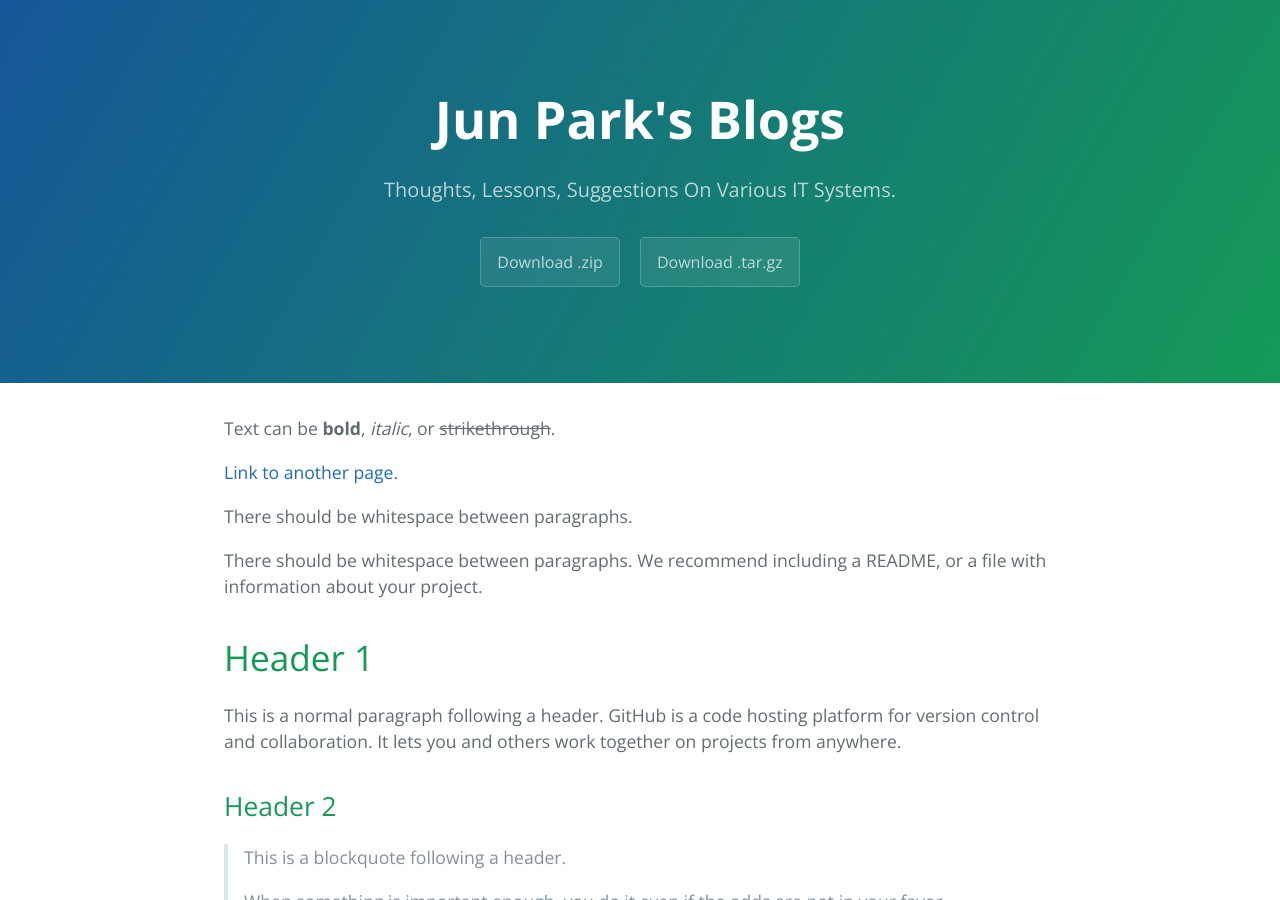
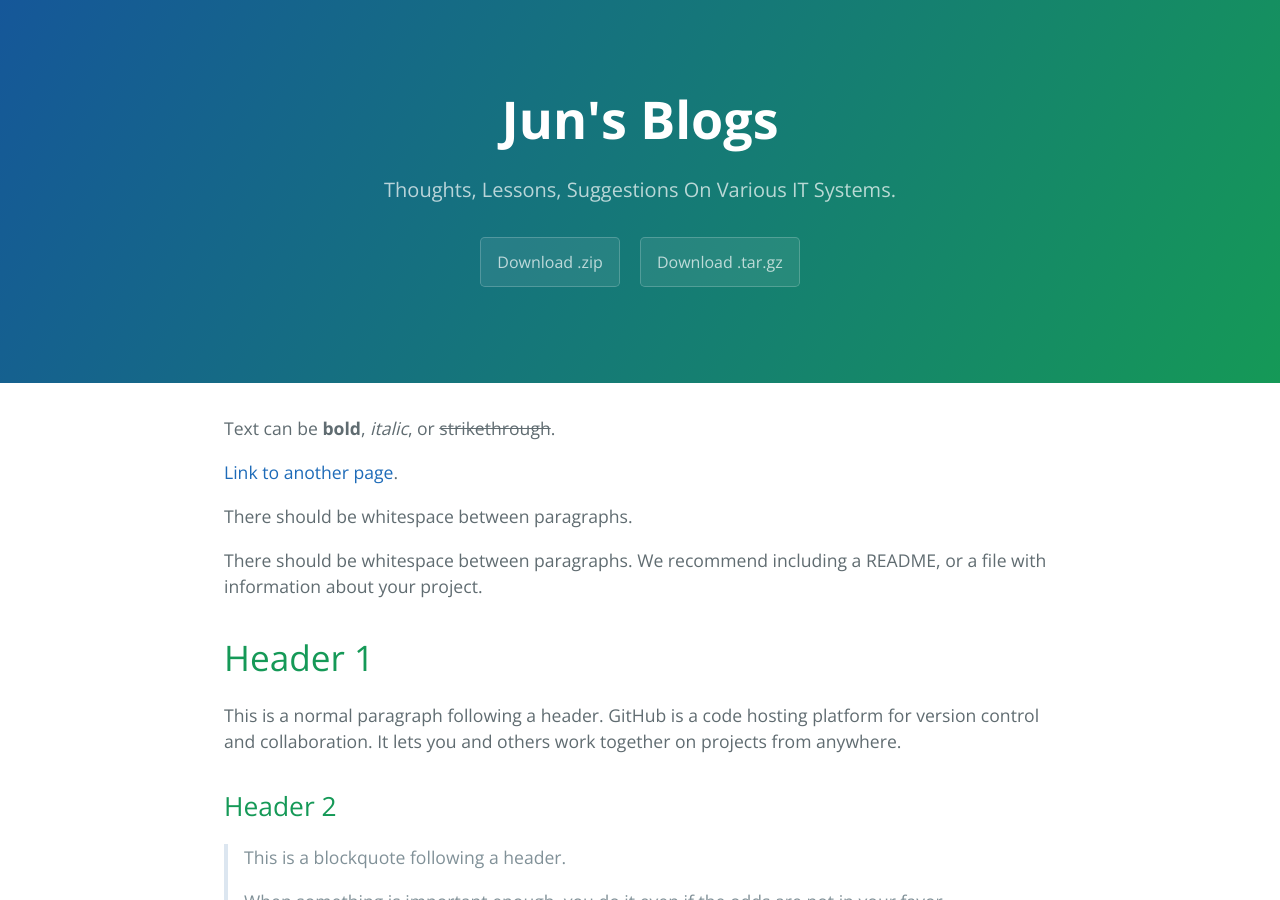
Before and after one commit to JunPark/junpark.github.io, a Jekyll site: the page built from index.md, in a window 1280 px wide and 900 px high. Built offline with Jekyll 4.4.1, drawn with Linux system fonts in a browser that asks for light colours.

Commit message:
a bit enhancement

```diff
--- a/_config.yml
+++ b/_config.yml
@@ -1,4 +1,4 @@
-title: Jun Park's Blogs
+title: Jun's Blogs
 description: Thoughts, Lessons, Suggestions On Various IT Systems.
 show_downloads: true
 google_analytics:
```
